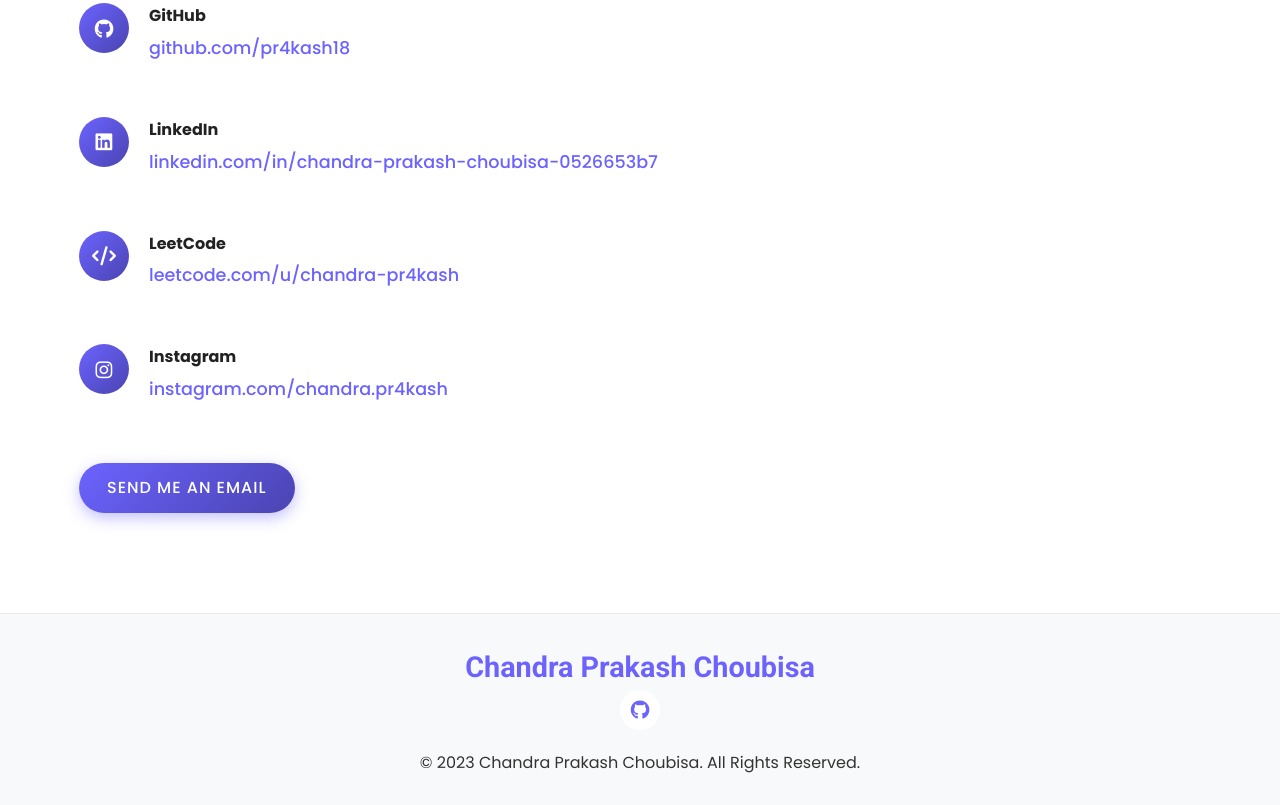
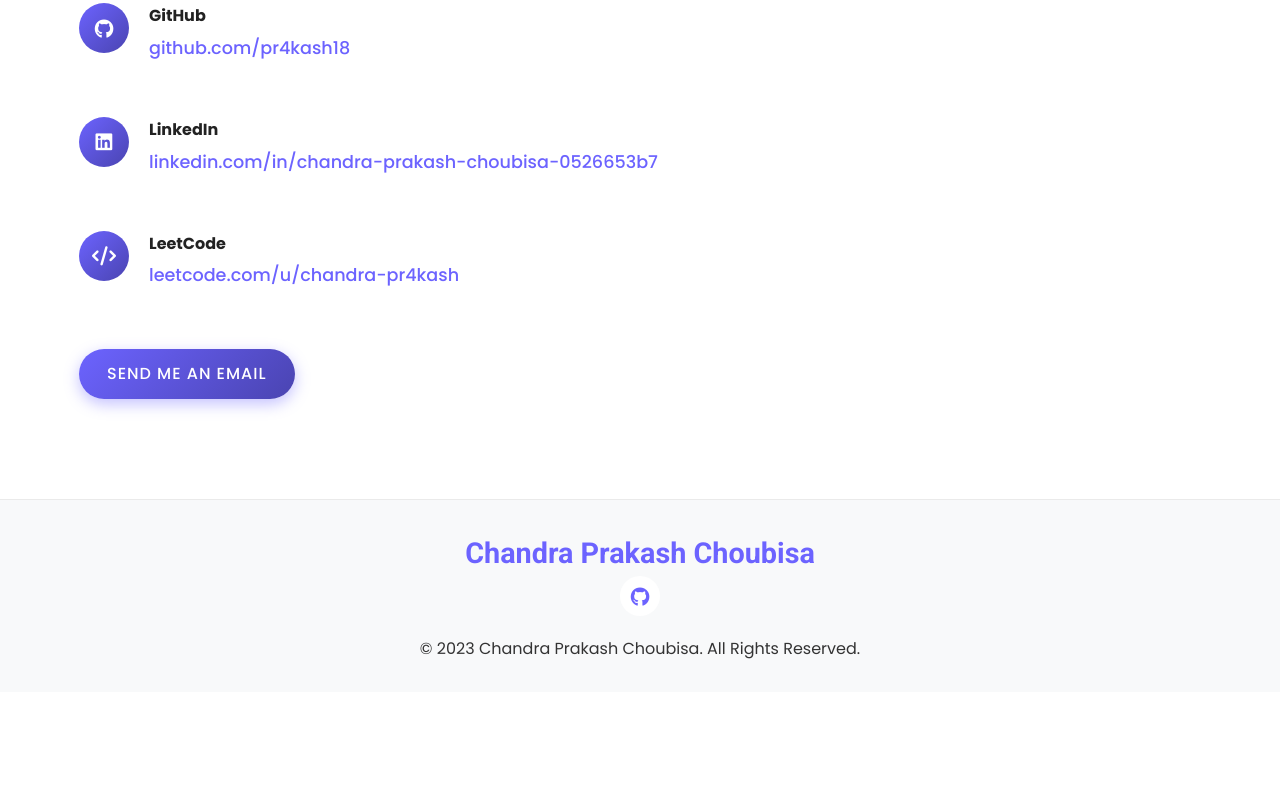
Before and after one commit to pr4kash18/portfolio, a plain HTML site: page index.html in a window 1280 px wide. Shown: the part 4756-5561 px from the top of the page. After the commit the page ends 5448 px from the top, so only its background shows below. Drawn offline with Linux system fonts and the light colour scheme.

Commit message:
improved Scalibality

```diff
--- a/index.html
+++ b/index.html
@@ -315,13 +315,6 @@
                                 <p><a href="https://leetcode.com/u/chandra-pr4kash" target="_blank">leetcode.com/u/chandra-pr4kash</a></p>
                             </div>
                         </div>
-                        <div class="contact-item">
-                            <i class="fab fa-instagram"></i>
-                            <div>
-                                <h4>Instagram</h4>
-                                <p><a href="https://www.instagram.com/chandra.pr4kash" target="_blank">instagram.com/chandra.pr4kash</a></p>
-                            </div>
-                        </div>
                     </div>
                     <div class="contact-action">
                         <a href="mailto:cpchoubisa18@gmail.com" class="btn primary-btn">Send Me an Email</a>
```
